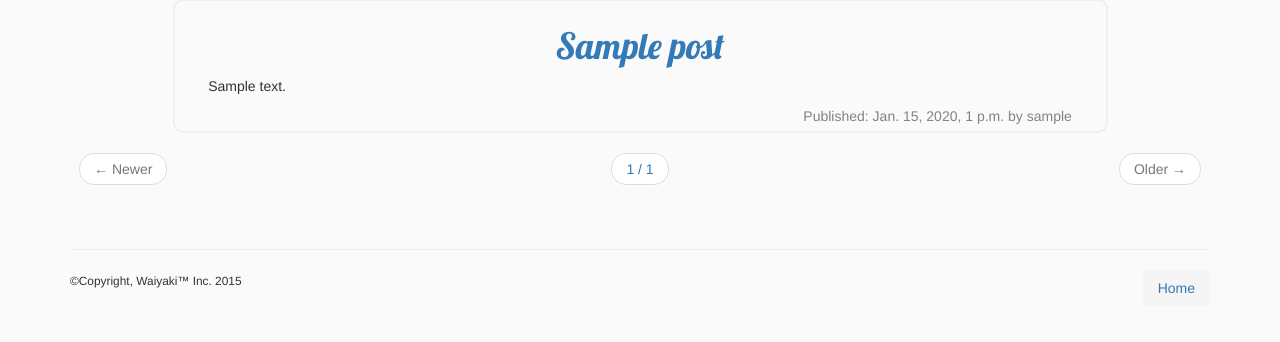
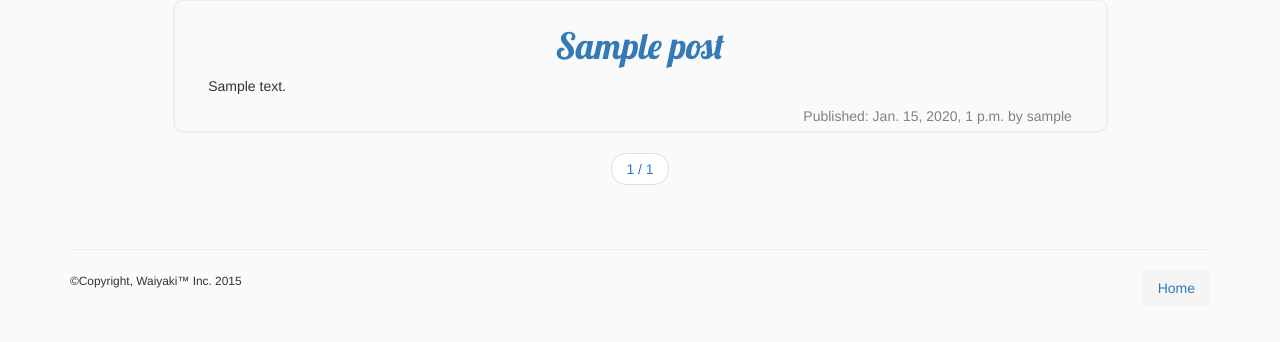
Before and after one commit to Waiyaki/django-girls-tutorial-with-improvements, a Django app: page / in a window 1280 px wide. Shown: the part 458-800 px from the top of the page. Run offline with Django 3.2, Linux system fonts and the light colour scheme; tables that the repository leaves empty hold one stand-in row (values such as "Sample post"); some libraries are stand-ins or nearby versions.

Commit message:
Removed inactive next and previous links from the pagination bit if no next or previous pages are available.

```diff
--- a/blog/templates/blog/base.html
+++ b/blog/templates/blog/base.html
@@ -101,6 +101,7 @@
 
         <script src="{% static "js/jquery_1_11_2.js" %}"></script>
         <script src="{% static "js/bootstrap.min.js" %}"></script>
+        <script type="text/javascript" src="{% static 'js/blog.js' %}"></script>
         <script type="text/javascript">
             $('#footerDate').text(new Date().getFullYear());
         </script>
--- a/blog/templates/blog/post_list.html
+++ b/blog/templates/blog/post_list.html
@@ -39,10 +39,6 @@
                             <li class="previous">
                                 <a href="?page={{ posts.previous_page_number }}">&larr; Newer</a>
                             </li>
-                        {% else %}
-                            <li class="previous disabled">
-                                <a href="">&larr; Newer</a>
-                            </li>
                         {% endif %}
                     </div>
                     <div class="col-xs-4">
@@ -54,10 +50,6 @@
                         {% if posts.has_next %}
                             <li class="next">
                                 <a href="?page={{ posts.next_page_number }}">Older &rarr;</a>
-                            </li>
-                        {% else %}
-                            <li class="next disabled">
-                                <a href="">Older &rarr;</a>
                             </li>
                         {% endif %}
                     </div>
```
Also changed, not shown: blog/static/blog/js/blog.js (added).
